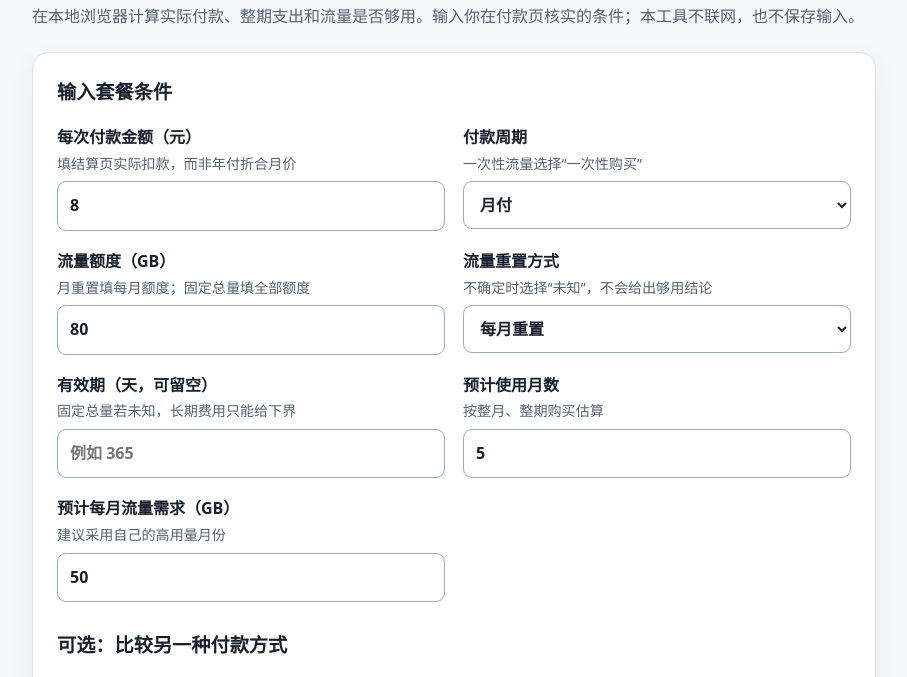
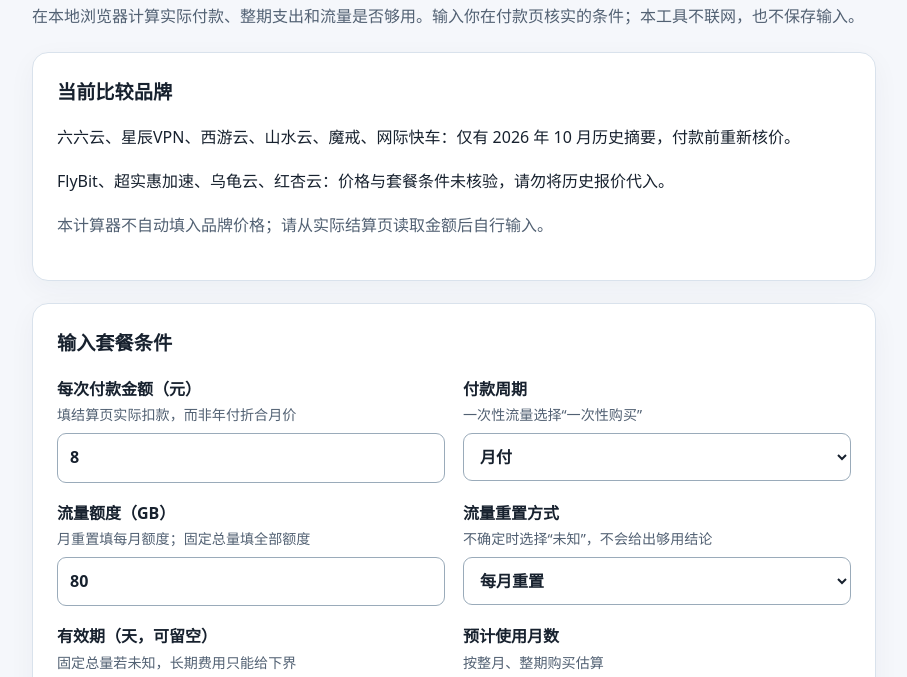
Before and after one commit to huangwangwang0318-beep/jichanglab-airport-guide, a plain HTML site: page tools/plan-calculator.html in a window 1280 px wide. Shown: the part 84-761 px from the top of the page, without its empty margins (186-1093 px from the left). Drawn offline with Linux system fonts and the light colour scheme.

Commit message:
Sync ten-brand calculator guidance

```diff
--- a/tools/plan-calculator.html
+++ b/tools/plan-calculator.html
@@ -35,6 +35,7 @@
 <main>
   <h1>机场套餐费用计算器</h1>
   <p class="muted">在本地浏览器计算实际付款、整期支出和流量是否够用。输入你在付款页核实的条件；本工具不联网，也不保存输入。</p>
+  <section class="card" aria-label="当前品牌资料"><h2>当前比较品牌</h2><p>六六云、星辰VPN、西游云、山水云、魔戒、网际快车：仅有 2026 年 10 月历史摘要，付款前重新核价。</p><p>FlyBit、超实惠加速、乌龟云、红杏云：价格与套餐条件未核验，请勿将历史报价代入。</p><p class="muted">本计算器不自动填入品牌价格；请从实际结算页读取金额后自行输入。</p></section>
   <form id="calculator" class="card" novalidate>
     <h2>输入套餐条件</h2>
     <div class="grid">
```
